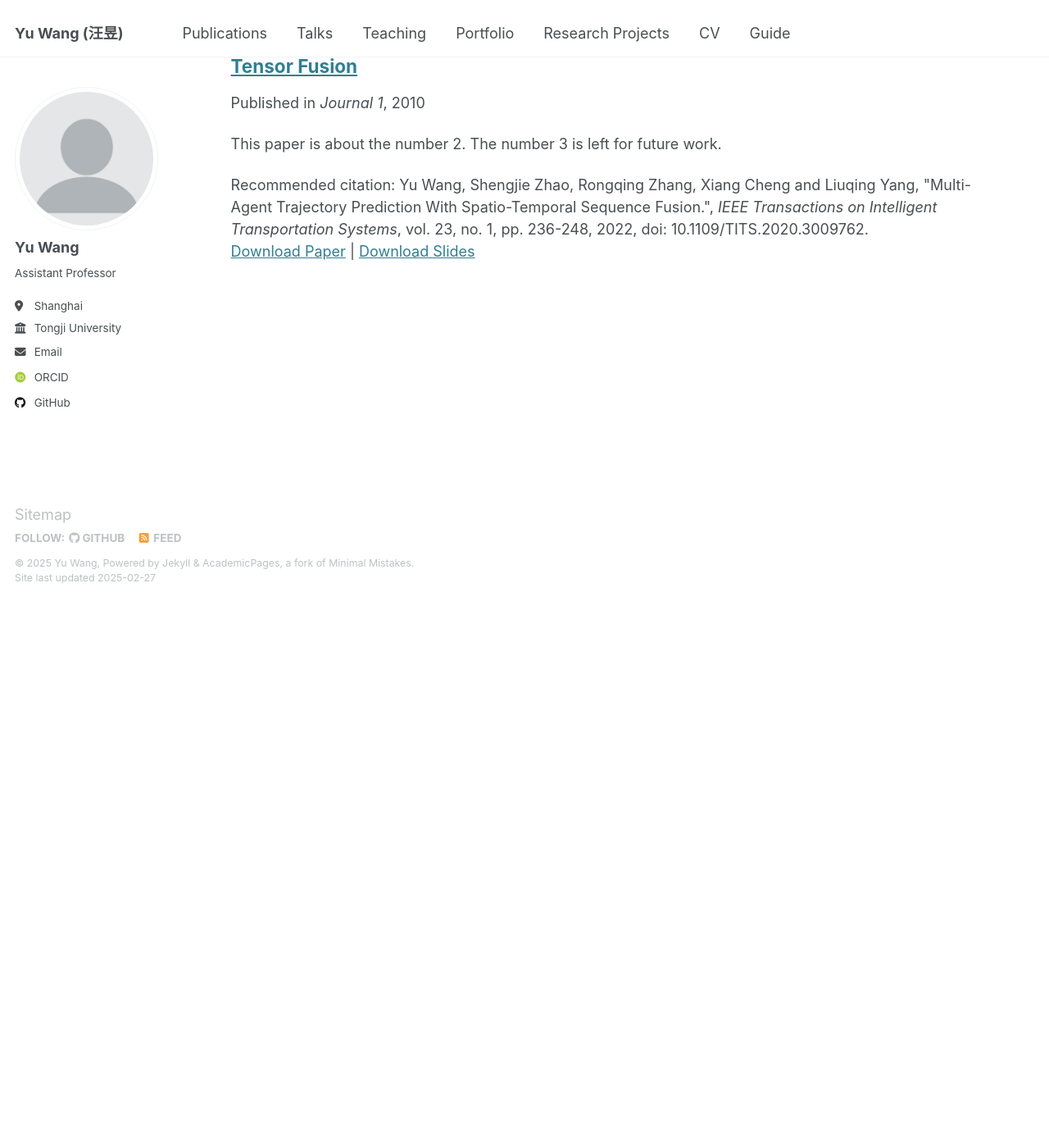
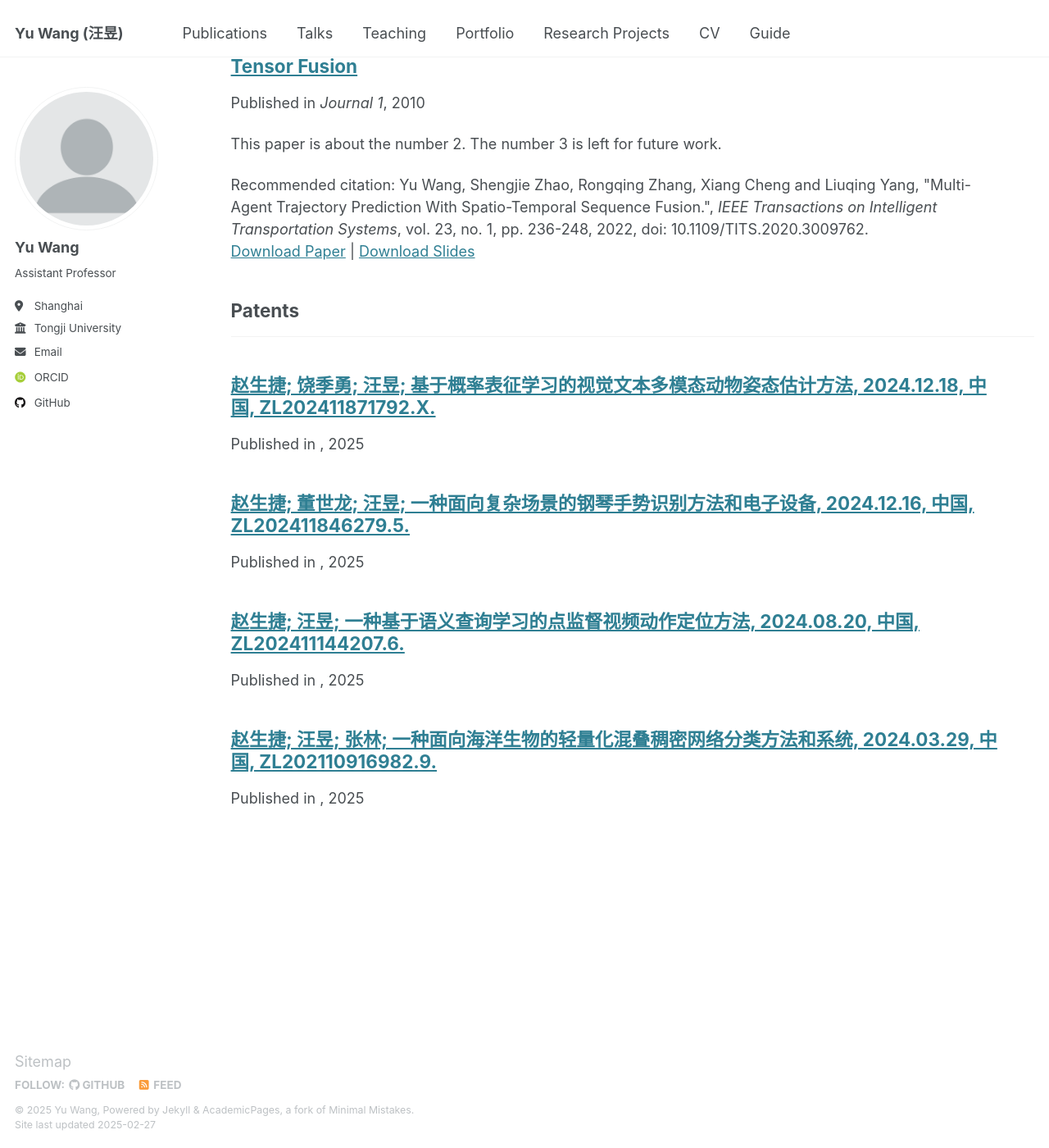
Before and after one commit to pkylin/pkylin.github.io, a Jekyll site: the page built from _pages/publications.html, in a window 1280 px wide and 1400 px high, scrolled down 2845 px. Shown: the whole window at 82% size. Built offline with Jekyll 4.4.1, drawn with Linux system fonts in a browser that asks for light colours; some web fonts are replaced; before the commit the page ends 3578 px from its top, so only the background shows below that.

Commit message:
add more patents

```diff
--- /dev/null
+++ b/_publications/Patent-2024-08-20.md
@@ -0,0 +1,5 @@
+---
+title: "赵生捷; 汪昱; 一种基于语义查询学习的点监督视频动作定位方法, 2024.08.20, 中国, ZL202411144207.6."
+collection: publications
+category: patents
+---
--- /dev/null
+++ b/_publications/Patent-2024-12.16.md
@@ -0,0 +1,5 @@
+---
+title: "赵生捷; 董世龙; 汪昱; 一种面向复杂场景的钢琴手势识别方法和电子设备, 2024.12.16, 中国, ZL202411846279.5."
+collection: publications
+category: patents
+---
--- /dev/null
+++ b/_publications/Patent-2024-12.18.md
@@ -0,0 +1,5 @@
+---
+title: "赵生捷; 饶季勇; 汪昱; 基于概率表征学习的视觉文本多模态动物姿态估计方法, 2024.12.18, 中国, ZL202411871792.X."
+collection: publications
+category: patents
+---
```
Also changed, not shown: _pages/year-archive.html (deleted, +0 -19 lines), _publications/2025-02-26-Two-Stream.md (+1 -1 lines), _publications/Patent-2024-03-29.md (+2 -1 lines), _publications/Patent-2024-10-25.md (added), _publications/Patent-2024-12-18.md (added).
